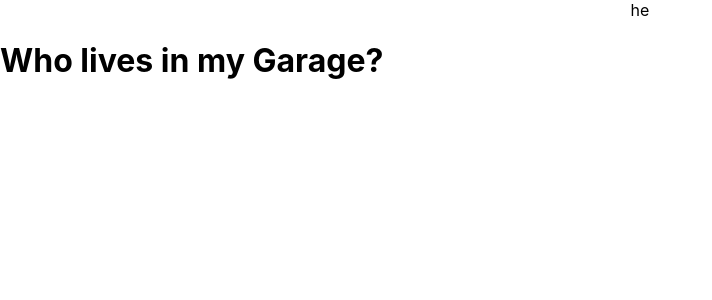
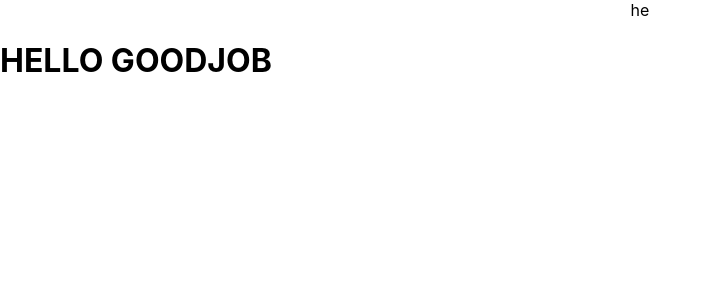
Before and after one commit to kittiumnatsomboon/Nodeproject, a React (Create React App) app: page / in a window 1280 px wide. Shown: the top 300 px of the page, without its empty margins (0-712 px from the left). Built offline with nearby package versions, Linux system fonts and the light colour scheme.

Commit message:
ทดสอบเรียนรู้

```diff
--- a/src/controller/App.js
+++ b/src/controller/App.js
@@ -18,4 +18,7 @@ export function Mydiv(){
         <h1>Who lives in my Garage?</h1>
     );
 }
+export let Saygood = ()=>{
+    return (<h1>HELLO GOODJOB</h1>)
+}
 export default App;
--- a/src/index.js
+++ b/src/index.js
@@ -1,14 +1,14 @@
 import React from 'react';
 import ReactDOM from 'react-dom/client';
 import './index.css';
-import App, { Mynameobj,Mydiv } from './controller/App';
+import App, { Saygood } from './controller/App';
 import reportWebVitals from './reportWebVitals';
 
 
 
 const car_obj = ReactDOM.createRoot(document.getElementById('call'));
 
-car_obj.render(<Mydiv></Mydiv>)
+car_obj.render(<Saygood></Saygood>)
 const root = ReactDOM.createRoot(document.getElementById('root'));
 root.render(
    <App></App>
```
Also changed, not shown: 1 other file (tests, documents, lock files or other folders).
